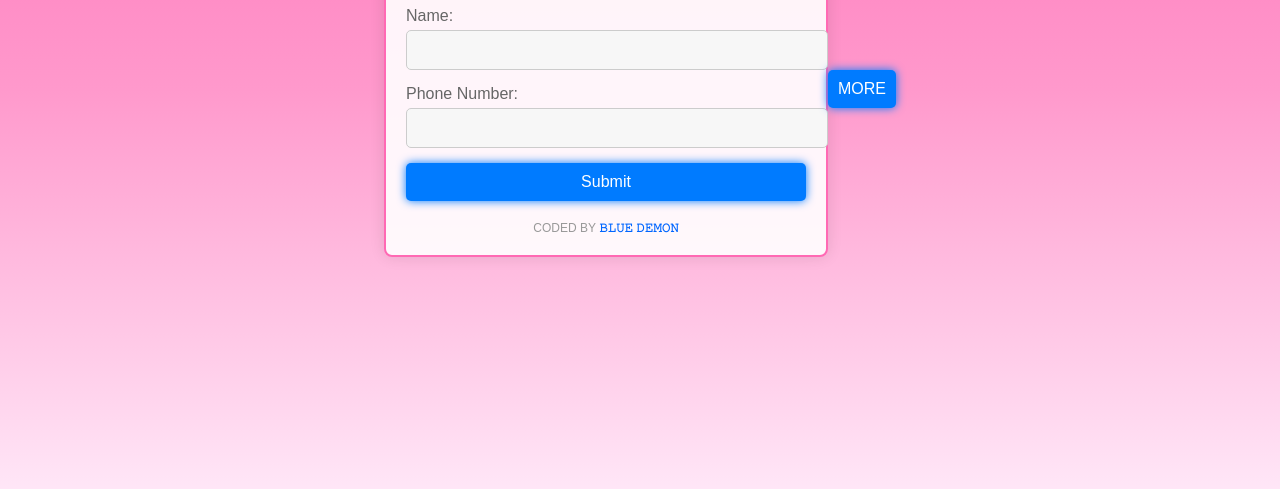
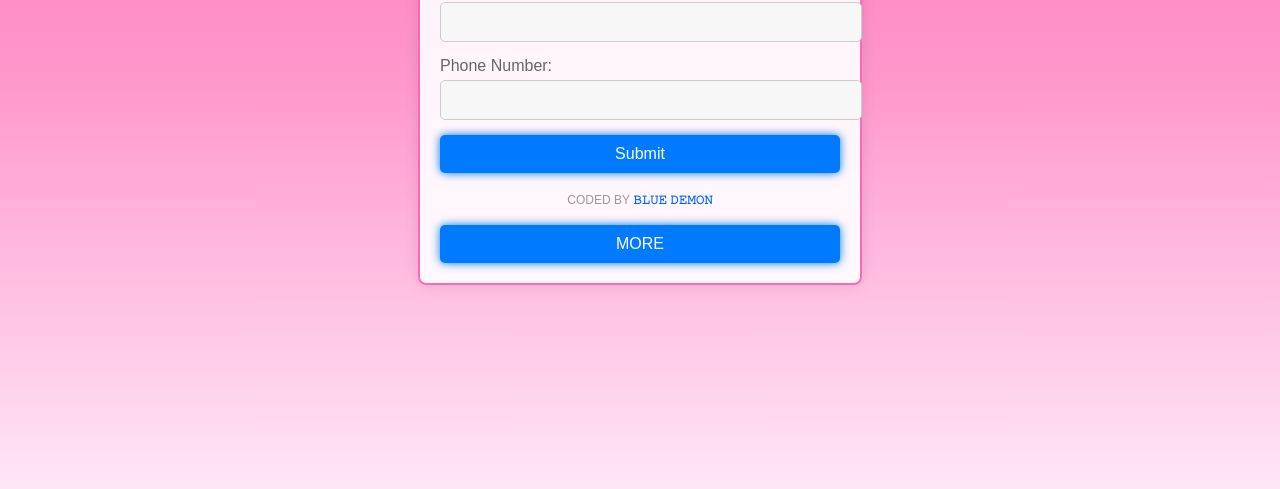
Before and after one commit to Bolaolat/Giveaway-, a plain HTML site: page index.html in a window 1280 px wide. Shown: the part 311-800 px from the top of the page. Drawn offline with Linux system fonts and the light colour scheme.

Commit message:
Update index.html

```diff
--- a/index.html
+++ b/index.html
@@ -110,13 +110,11 @@
             <button type="submit">Submit</button>
             <div id="message"></div>
         </form>
-        <div class="watermark">CODED BY <bold>𝙱𝙻𝚄𝙴 𝙳𝙴𝙼𝙾𝙽</bold></div>
+        <div class="watermark">CODED BY <bold>𝙱𝙻𝚄𝙴 𝙳𝙴𝙼𝙾𝙽</bold></div><br>
+          <a href="/blue.html">
+  <button>MORE</button>
+          </a>
     </div>
-    <br>
-    <br>
-  <a href="/blue.html">
-  <button>MORE</button>
-  </a>
     <script>
             document.addEventListener("DOMContentLoaded", () => {
             const form = document.getElementById("userForm");
```
